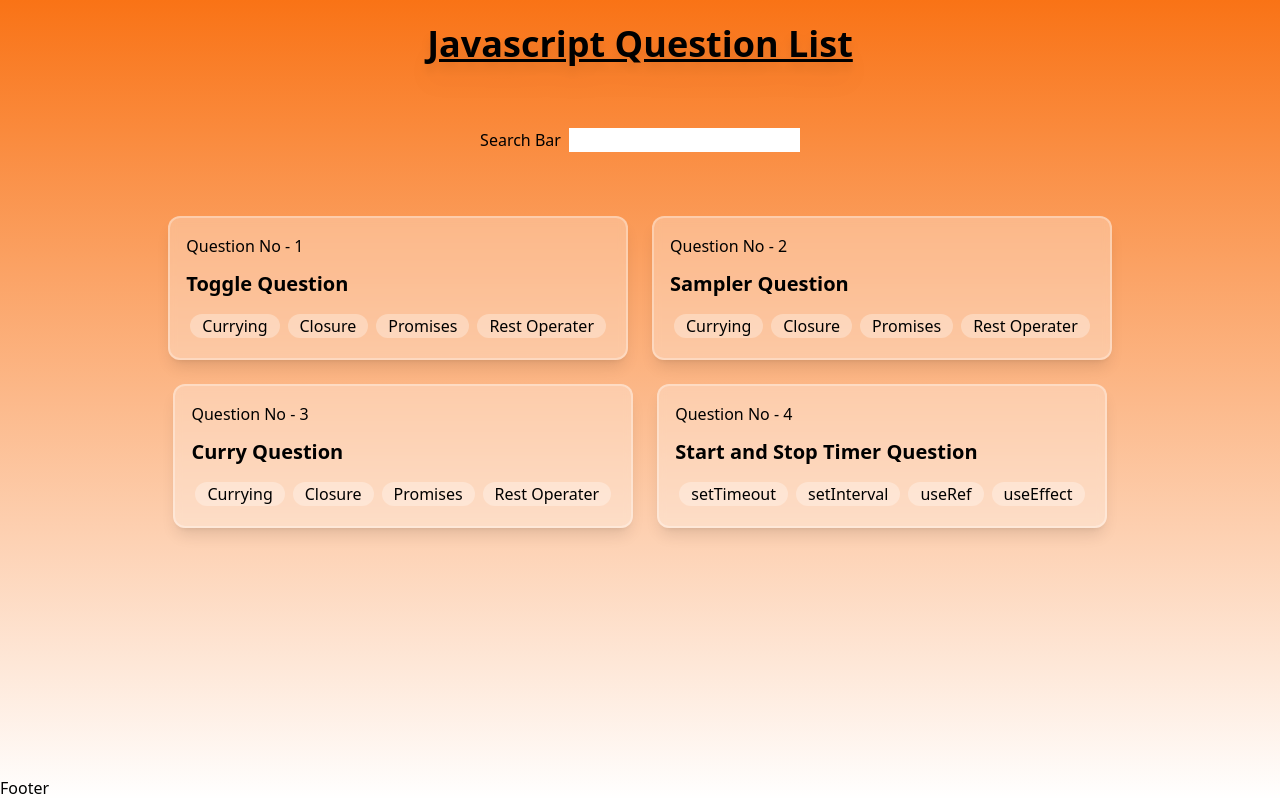
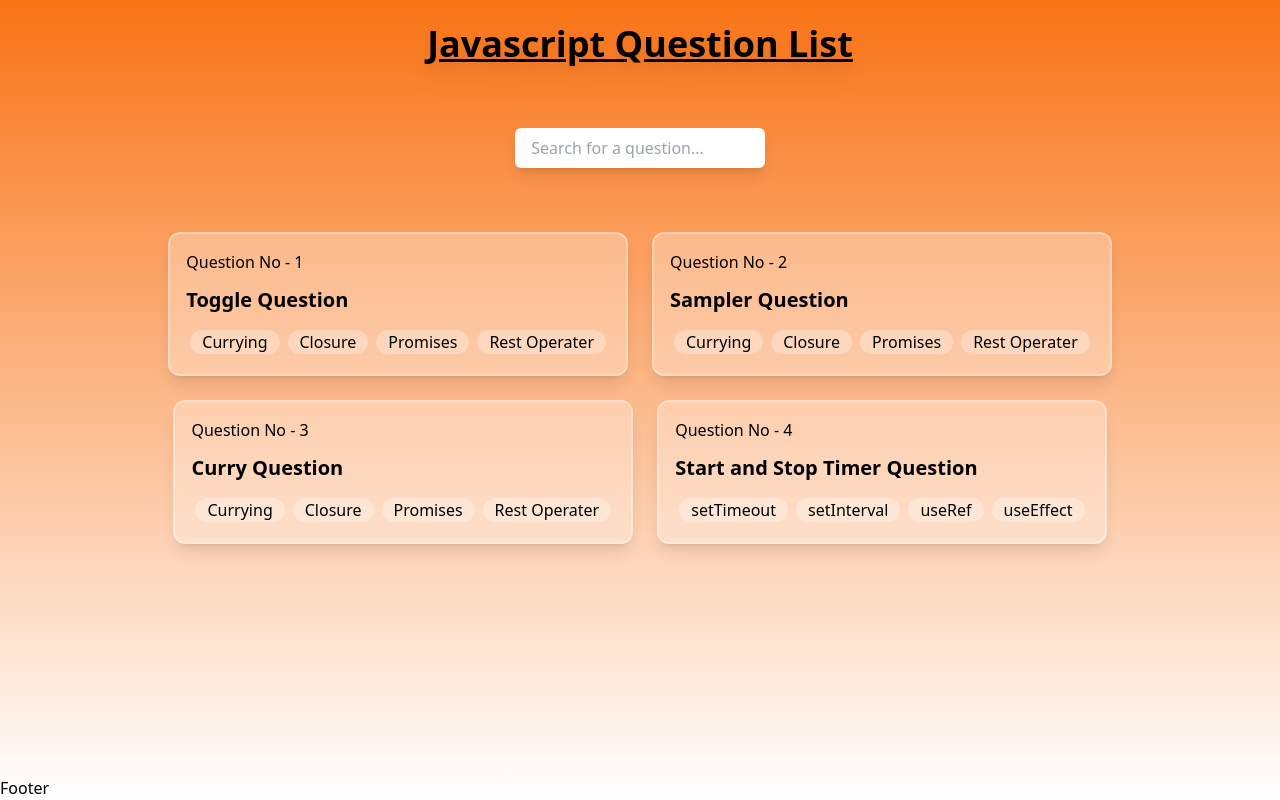
Before and after one commit to Omkar-Jawalkar/Prep, a React (Vite) app: page / in a window 1280 px wide. Built offline with nearby package versions, Linux system fonts and the light colour scheme.

Commit message:
styled div added

```diff
--- a/src/components/SearchBar/SearchBar.jsx
+++ b/src/components/SearchBar/SearchBar.jsx
@@ -21,8 +21,8 @@ const SearchBar = ({ questionData, setFilteredQuestionData }) => {
     }, [searchText]);
 
     return (
-        <div className="p-4 flex justify-center items-center gap-2">
-            <label htmlFor="search-bar">Search Bar</label>
+        <div className="p-4 w-full flex justify-center items-center gap-2">
+            {/* <label htmlFor="search-bar">Search Bar</label> */}
             <input
                 value={searchText}
                 onChange={(e) => {
@@ -30,7 +30,8 @@ const SearchBar = ({ questionData, setFilteredQuestionData }) => {
                 }}
                 id="search-bar"
                 type="search"
-                className=" "
+                placeholder="Search for a question..."
+                className="px-4 py-2 w-1/5 shadow-lg rounded-md focus:ring-1 outline-none focus:ring-orange-800 focus:ring-inset "
             />
         </div>
     );
```
